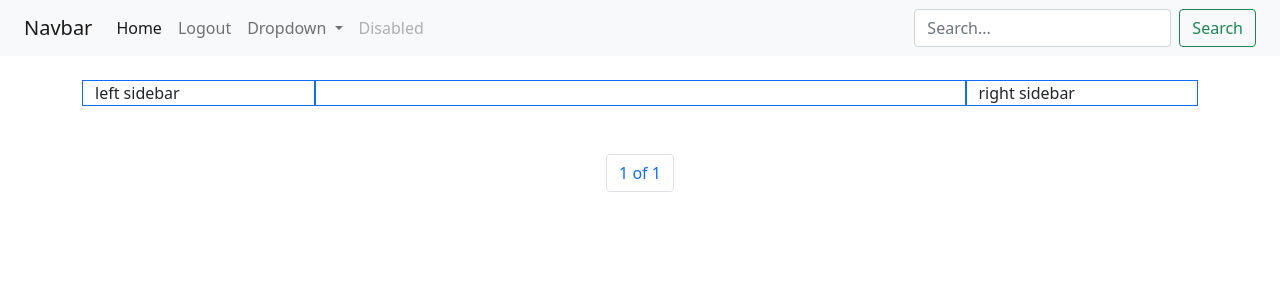
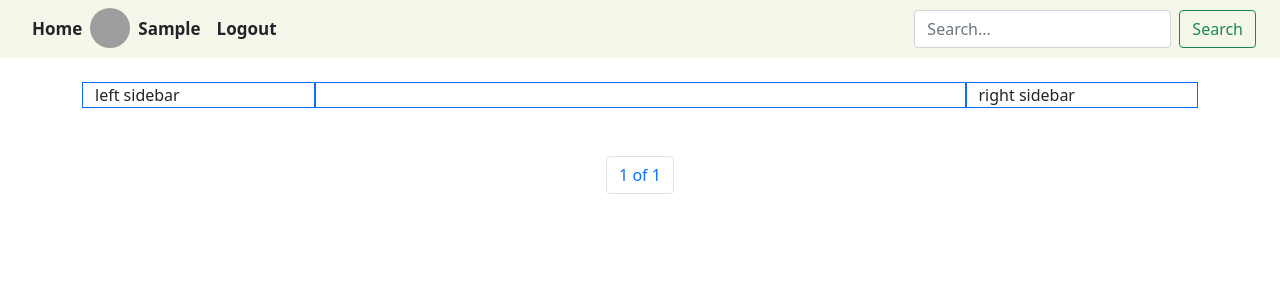
Before and after one commit to WayneMusungu/Moringa-Stack, a Django app: page /home/ in a window 1280 px wide. Shown: the top 300 px of the page. Run offline with Django 4.2, Linux system fonts and the light colour scheme; the visitor is signed in with stand-in values (Sample User, id 1); data that the repository does not hold is empty; some libraries are stand-ins or nearby versions; grey boxes are pictures that could not be loaded.

Commit message:
adds navbar

```diff
--- a/stack/templates/navbar.html
+++ b/stack/templates/navbar.html
@@ -1,34 +1,61 @@
-<nav class="navbar navbar-expand-lg navbar-light bg-light">
+{% load static %}
+<nav class="navbar navbar-expand-lg"  style="background: #F6F7EB; color: #FFFFFF; font-weight: bold; font-size: 17px;">
   <div class="container-fluid">
-      <a class="navbar-brand" href="#">Navbar</a>
-      <button class="navbar-toggler" type="button" data-bs-toggle="collapse" data-bs-target="#navbarSupportedContent" aria-controls="navbarSupportedContent" aria-expanded="false" aria-label="Toggle navigation">
+    <button
+      class="navbar-toggler"
+      type="button"
+      data-bs-toggle="collapse"
+      data-bs-target="#navbarSupportedContent"
+      aria-controls="navbarSupportedContent"
+      aria-expanded="false"
+      aria-label="Toggle navigation"
+    >
       <span class="navbar-toggler-icon"></span>
     </button>
     <div class="collapse navbar-collapse" id="navbarSupportedContent">
       <ul class="navbar-nav me-auto mb-2 mb-lg-0">
         <li class="nav-item">
-            <a class="nav-link active" aria-current="page" href="#">Home</a>
+          <a class="nav-link active text-dark" aria-current="page" href="/home">Home</a>
+        </li>
+        {% if user.is_authenticated %} {% if user.profile.profile_picture %}
+        <li class="nav-item">
+          <img
+            class="img-responsive rounded-pill"
+            src="{{user.profile.profile_picture.url}}"
+            alt=""
+            style="height: 40px; width: 40px"
+          />
+        </li>
+        {% else %}
+        <li class="nav-item">
+          <img
+            class="img-responsive rounded-pill"
+            src="{% static 'images/Sarah.jpeg' %}"
+            alt=""
+            style="height: 40px; width: 40px"
+          />
+        </li>
+        {% endif %}
+        <li class="nav-item">
+          <a class="nav-link text-dark" href="/profile-update">{{user.username|title}}</a>
         </li>
         <li class="nav-item">
-            <a class="nav-link" href="{% url 'logout'%}">Logout</a>
+          <a class="nav-link text-dark" href="{% url 'logout'%} ">Logout</a>
         </li>
-          <li class="nav-item dropdown">
-            <a class="nav-link dropdown-toggle" href="#" id="navbarDropdown" role="button" data-bs-toggle="dropdown" aria-expanded="false">
-              Dropdown
-            </a>
-            <ul class="dropdown-menu" aria-labelledby="navbarDropdown">
-              <li><a class="dropdown-item" href="#">Action</a></li>
-              <li><a class="dropdown-item" href="#">Another action</a></li>
-              <li><hr class="dropdown-divider"></li>
-              <li><a class="dropdown-item" href="#">Something else here</a></li>
-            </ul>
+        {% else %}
+        <li class="nav-item">
+          <a class="nav-link text-dark" href="/accounts">Login</a>
         </li>
-          <li class="nav-item">
-            <a class="nav-link disabled" href="#" tabindex="-1" aria-disabled="true">Disabled</a>
-          </li>
+        {% endif %}
       </ul>
       <form class="d-flex">
-          <input class="form-control me-2" type="search" name="query" placeholder="Search..." aria-label="Search">
+        <input
+          class="form-control me-2"
+          type="search"
+          name="query"
+          placeholder="Search..."
+          aria-label="Search"
+        />
         <button class="btn btn-outline-success" type="submit">Search</button>
       </form>
     </div>
```
Lines whose indentation alone changed are shown as unchanged.
